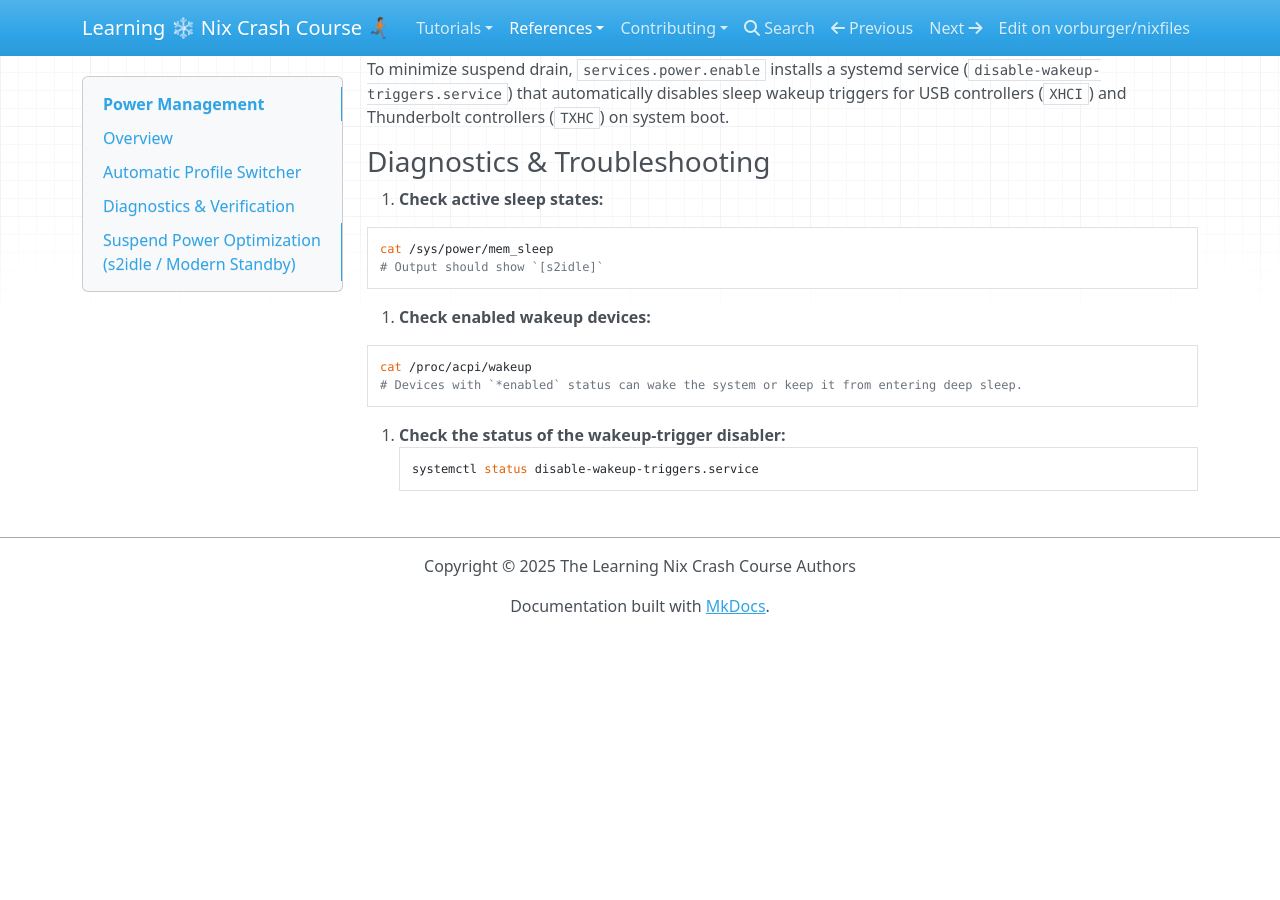
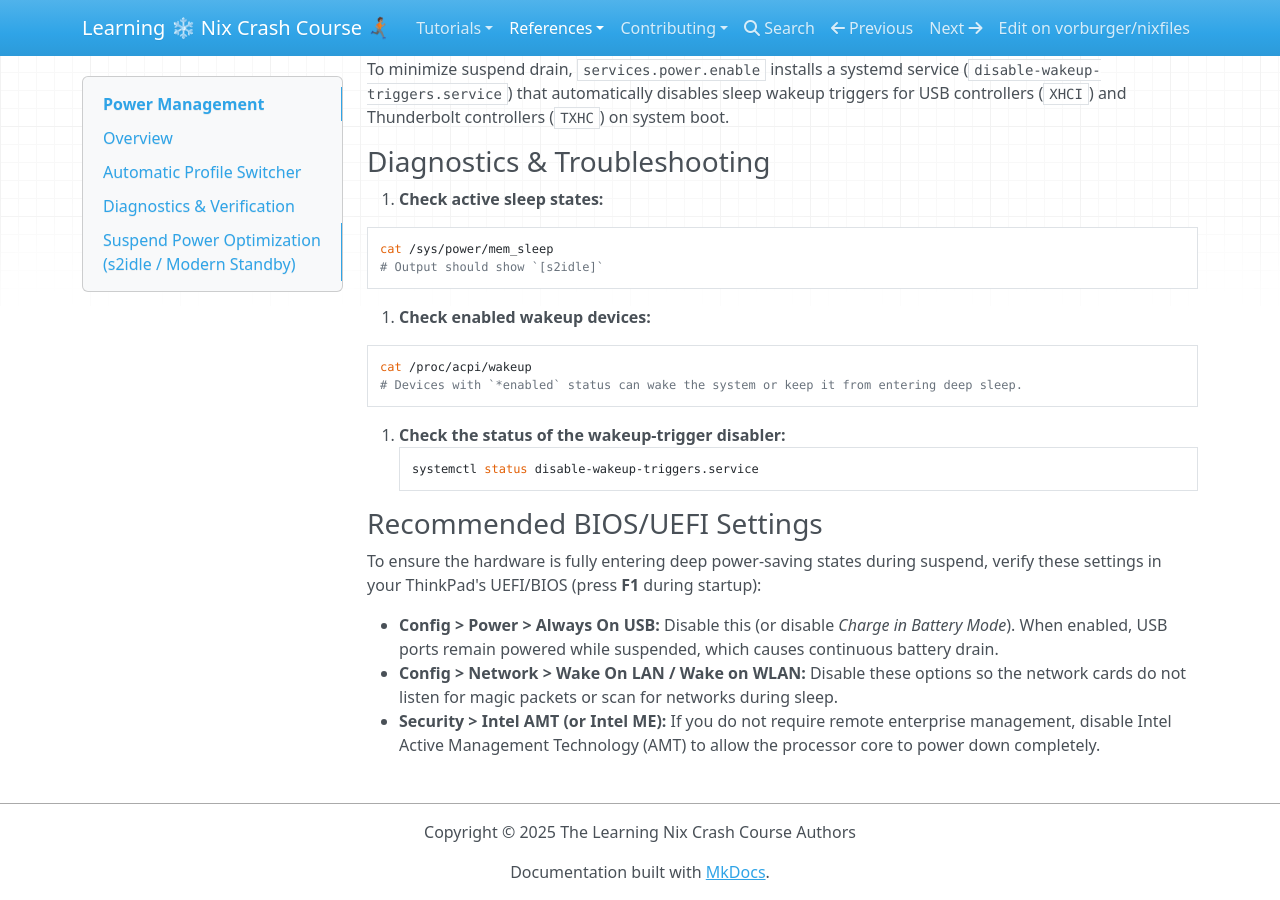
Before and after one commit to vorburger/nixfiles, an MkDocs documentation site: the page built from docs/docs/reference/power.md, in a window 1280 px wide and 900 px high, scrolled down 1724 px. Built offline with MkDocs 1.6.1, drawn with Linux system fonts in a browser that asks for light colours; nearby versions of some CDN libraries; before the commit the page ends 2358 px from its top, so only the background shows below that.

Commit message:
docs: Recommended ThinkPad Power Management BIOS settings

````diff
--- a/docs/docs/reference/power.md
+++ b/docs/docs/reference/power.md
@@ -91,3 +91,11 @@ To minimize suspend drain, `services.power.enable` installs a systemd service (`
    ```bash
    systemctl status disable-wakeup-triggers.service
    ```
+
+### Recommended BIOS/UEFI Settings
+
+To ensure the hardware is fully entering deep power-saving states during suspend, verify these settings in your ThinkPad's UEFI/BIOS (press **F1** during startup):
+
+- **Config > Power > Always On USB:** Disable this (or disable _Charge in Battery Mode_). When enabled, USB ports remain powered while suspended, which causes continuous battery drain.
+- **Config > Network > Wake On LAN / Wake on WLAN:** Disable these options so the network cards do not listen for magic packets or scan for networks during sleep.
+- **Security > Intel AMT (or Intel ME):** If you do not require remote enterprise management, disable Intel Active Management Technology (AMT) to allow the processor core to power down completely.
````
